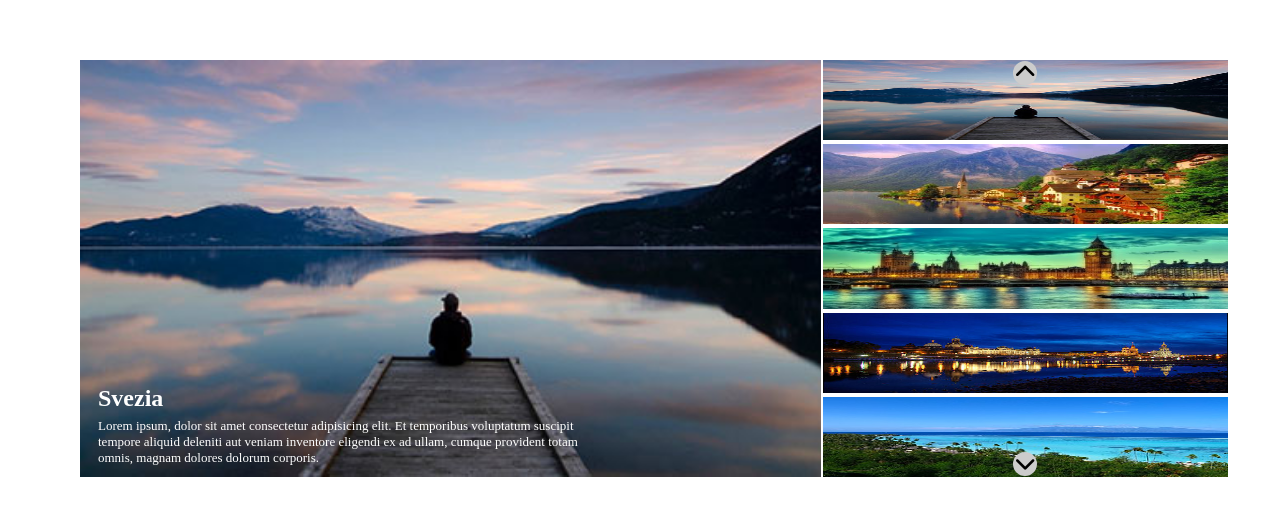
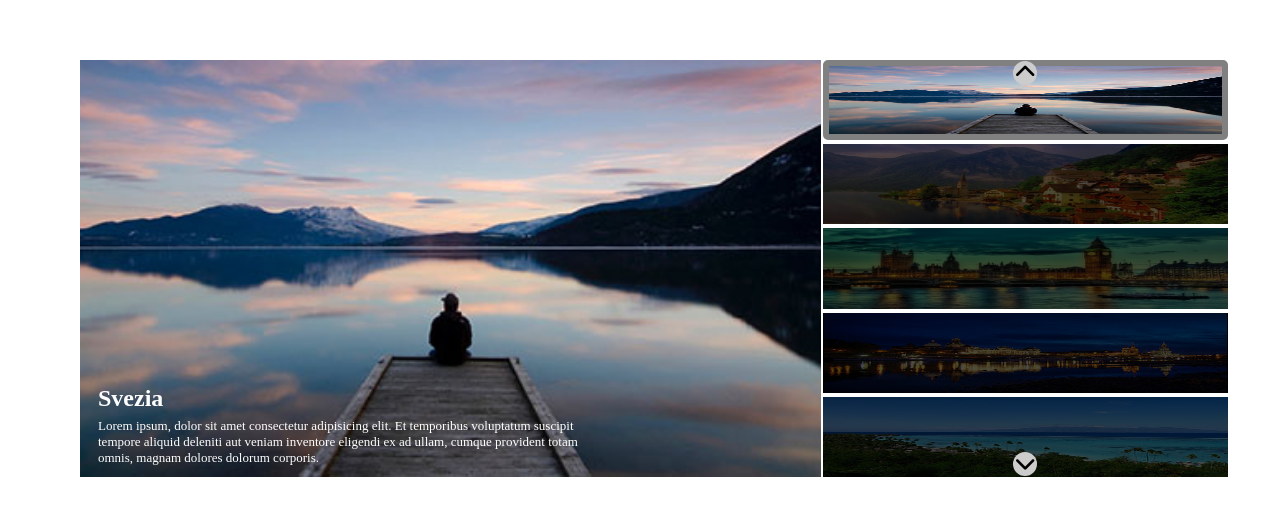
Before and after one commit to PaoloPascucci/vue-slider, a plain HTML site: page index.html in a window 1280 px wide. Shown: the part 190-706 px from the top of the page. Drawn offline with nearby package versions, Linux system fonts and the light colour scheme.

Commit message:
Add interacion button

```diff
--- a/index.html
+++ b/index.html
@@ -107,6 +107,9 @@
         border: 6px solid grey;
         border-radius: 5px;
     }
+    .obscure{
+        filter: brightness(0.3);
+    }
 </style>
 
 <body>
@@ -118,8 +121,11 @@
         </div>
         <div id="Dx">
             <ul>
-                <li v-for="slide in slides">
-                    <img v-bind:src="slide.image" alt="">
+                <li v-if="counter != n" v-for="(slide, n) in slides">
+                    <img v-bind:src="slide.image" class="obscure" alt="">
+                </li>
+                <li v-else>
+                    <img v-bind:src="slide.image" alt="" class="activethumb">
                 </li>
             </ul>
         </div>
```
